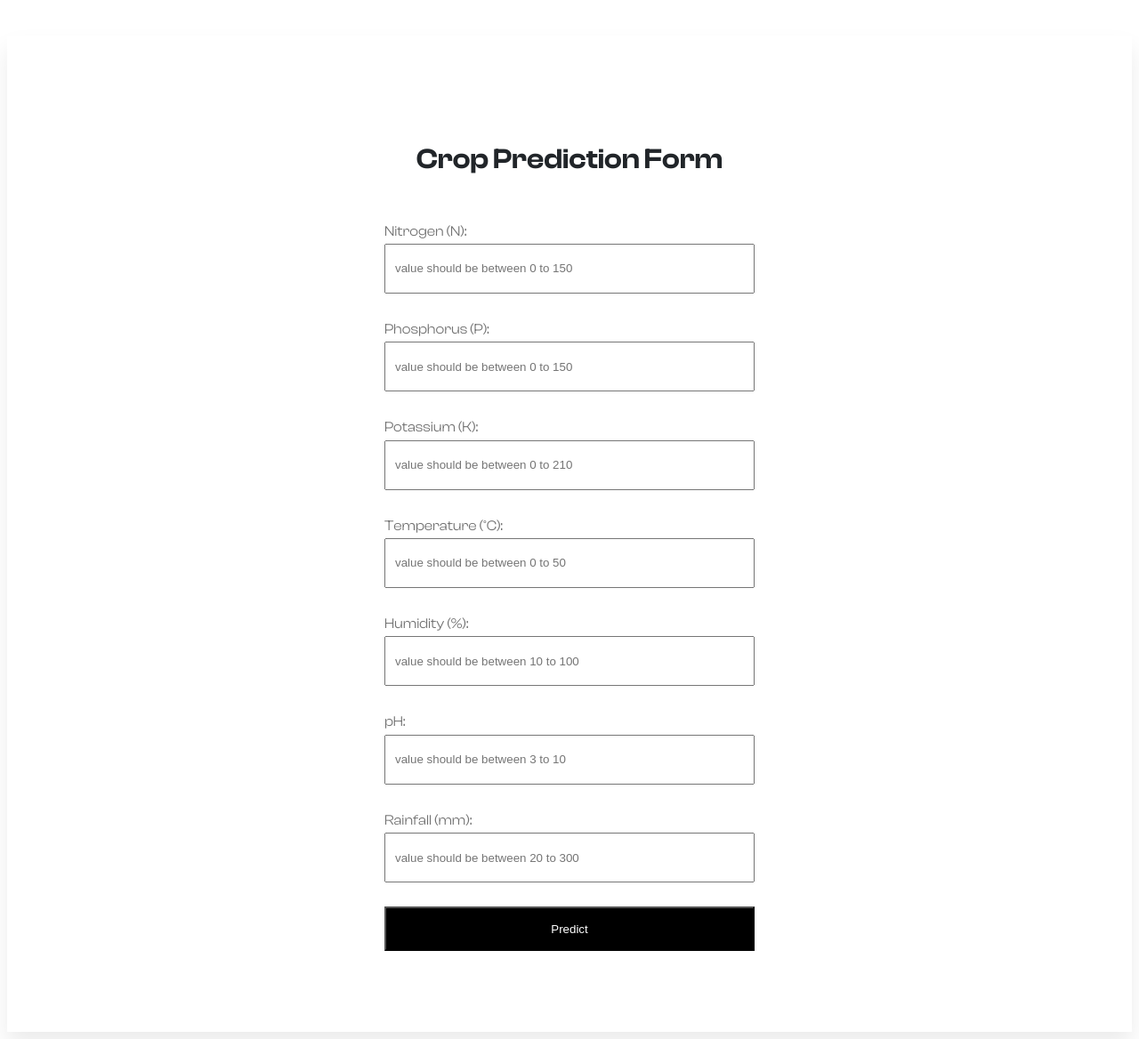
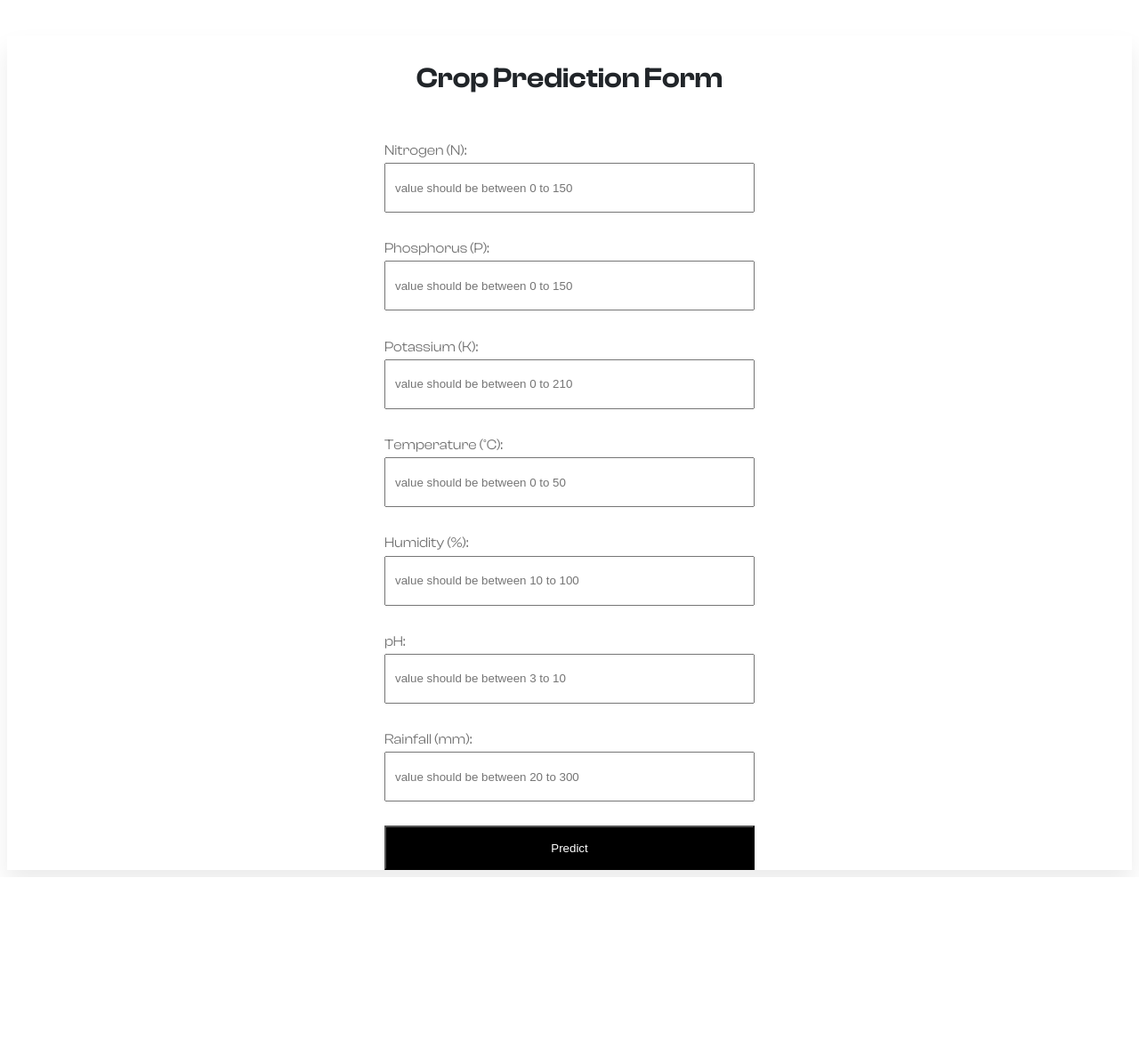
Before and after one commit to Kaustubh01/Agrosensi2, a Flask app: page /crop-recommendation in a window 1280 px wide. Shown: the whole page at 89% size. After the commit the page ends 986 px from the top, so only its background shows below. Run offline with Flask 3, Linux system fonts and the light colour scheme; parts of the project's set-up code (start-up, migrations or seed data) failed here and were passed over.

Commit message:
form fixed

```diff
--- a/templates/crop_recommendation.html
+++ b/templates/crop_recommendation.html
@@ -8,7 +8,7 @@
 <body>
 
 
-    <form action="{{ url_for('crop_recommendation') }}" method="post" class="row g-3 p-lg-5 p-4 bg-white  theme-shadow" id="model-form" style="display: flex; height: 140vh; flex-direction:column; justify-content: center; align-items: center; margin-top: 40px;">
+    <form action="{{ url_for('crop_recommendation') }}" method="post" class="row g-3 p-lg-5 p-4 bg-white  theme-shadow" id="model-form" style="display: flex; height: 100%; flex-direction:column; justify-content: center; align-items: center; margin-top: 40px;">
         <h1 style="text-align: center; margin-bottom: 40px;">Crop Prediction Form</h1>
         <div class="form-group col-lg-6">
         <label for="N">Nitrogen (N):</label><br>
```
